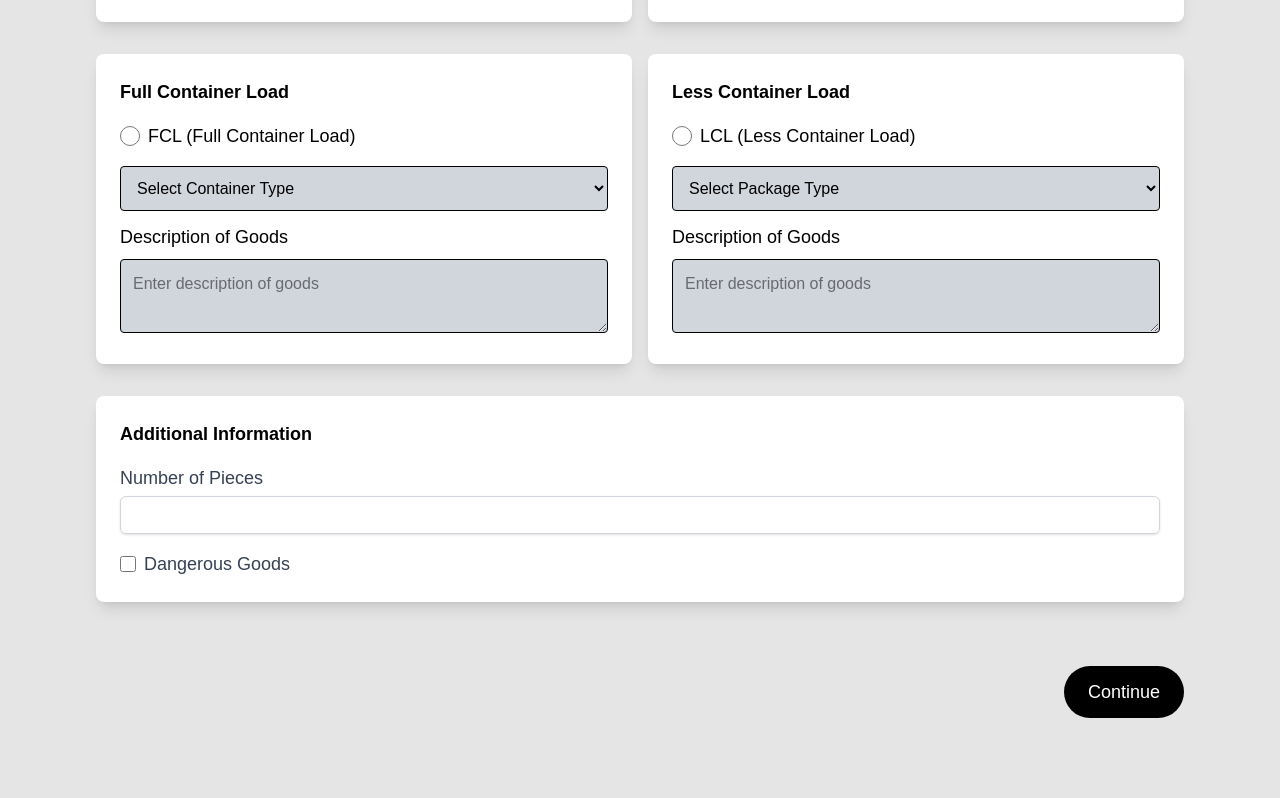
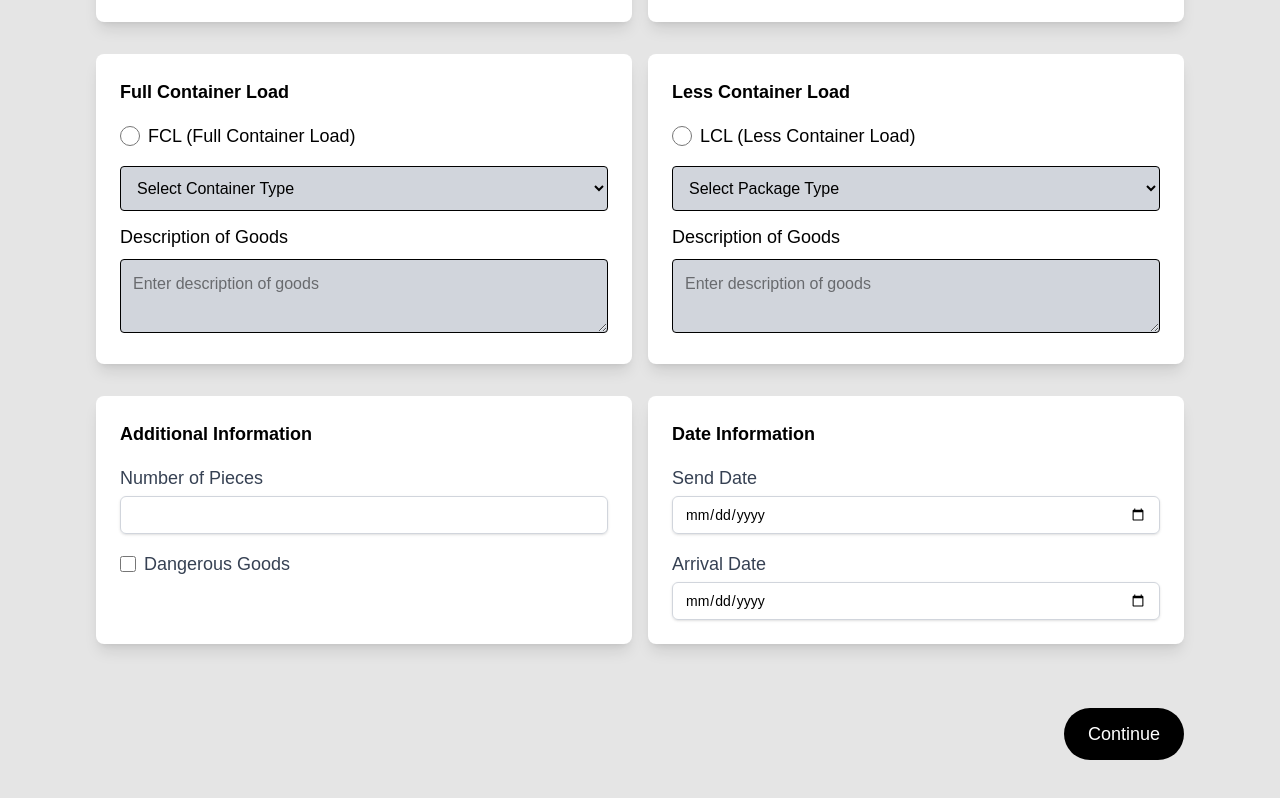
Before and after one commit to AlketKuehne/aquavinci, a Next.js app: page /create-shipment in a window 1280 px wide. Shown: the part 770-1568 px from the top of the page. Built offline with nearby package versions, Linux system fonts and the light colour scheme.

Commit message:
added another box

```diff
--- a/app/create-shipment/page.tsx
+++ b/app/create-shipment/page.tsx
@@ -38,6 +38,8 @@ export default function ShipmentPage() {
   const [consigneePhone, setConsigneePhone] = useState("");
   const [numberOfPieces, setNumberOfPieces] = useState('');
   const [isDangerousGoods, setIsDangerousGoods] = useState(false);
+  const [sendDate, setSendDate] = useState('');
+  const [arrivalDate, setArrivalDate] = useState('');
 
   const handleNumberOfPiecesChange = (e: React.ChangeEvent<HTMLInputElement>) => {
     const value = e.target.value;
@@ -48,6 +50,14 @@ export default function ShipmentPage() {
 
   const handleDangerousGoodsChange = () => {
     setIsDangerousGoods(!isDangerousGoods);
+  };
+
+  const handleSendDateChange = (e: React.ChangeEvent<HTMLInputElement>) => {
+    setSendDate(e.target.value);
+  };
+
+  const handleArrivalDateChange = (e: React.ChangeEvent<HTMLInputElement>) => {
+    setArrivalDate(e.target.value);
   };
 
   const handleContinue = () => {
@@ -71,7 +81,10 @@ export default function ShipmentPage() {
       ((shipmentType === "FCL" && fclSelection) || (shipmentType === "LCL" && lclSelection)) &&
       consigneeFullName &&
       consigneeFullAddress &&
-      consigneeCity
+      consigneeCity &&
+      sendDate &&
+      arrivalDate &&
+      new Date(sendDate) < new Date(arrivalDate)
     );
     setIsButtonEnabled(isFormValid);
     if (isFormValid) {
@@ -94,6 +107,8 @@ export default function ShipmentPage() {
     consigneeFullName,
     consigneeFullAddress,
     consigneeCity,
+    sendDate,
+    arrivalDate,
   ]);
 
   // Handler zum Ändern des Versandtyps (setzt die Dropdowns und die Beschreibung zurück)
@@ -385,8 +400,9 @@ export default function ShipmentPage() {
           </div>
         </div>
 
+        <div className="flex justify-between w-full mt-8 gap-x-4">
           {/* Box für Anzahl der Stücke und Dangerous Goods */}
-        <div className="bg-white p-6 shadow-lg rounded-lg w-full mt-8">
+          <div className="bg-white p-6 shadow-lg rounded-lg w-1/2">
             <h2 className="text-lg font-bold mb-4">Additional Information</h2>
             <div className="mt-4">
               <label className="block text-lg font-medium text-gray-700">Number of Pieces</label>
@@ -405,6 +421,30 @@ export default function ShipmentPage() {
                 className="h-4 w-4 text-indigo-600 border-gray-300 rounded focus:ring-indigo-500"
               />
               <label className="ml-2 block text-lg font-medium text-gray-700">Dangerous Goods</label>
+            </div>
+          </div>
+
+          {/* Box für Datum */}
+          <div className="bg-white p-6 shadow-lg rounded-lg w-1/2">
+            <h2 className="text-lg font-bold mb-4">Date Information</h2>
+            <div className="mt-4">
+              <label className="block text-lg font-medium text-gray-700">Send Date</label>
+              <input
+                type="date"
+                value={sendDate}
+                onChange={handleSendDateChange}
+                className="mt-1 block w-full px-3 py-2 border border-gray-300 rounded-md shadow-sm focus:outline-none focus:ring-indigo-500 focus:border-indigo-500 sm:text-sm"
+              />
+            </div>
+            <div className="mt-4">
+              <label className="block text-lg font-medium text-gray-700">Arrival Date</label>
+              <input
+                type="date"
+                value={arrivalDate}
+                onChange={handleArrivalDateChange}
+                className="mt-1 block w-full px-3 py-2 border border-gray-300 rounded-md shadow-sm focus:outline-none focus:ring-indigo-500 focus:border-indigo-500 sm:text-sm"
+              />
+            </div>
           </div>
         </div>
 
```
Lines whose indentation alone changed are shown as unchanged.
